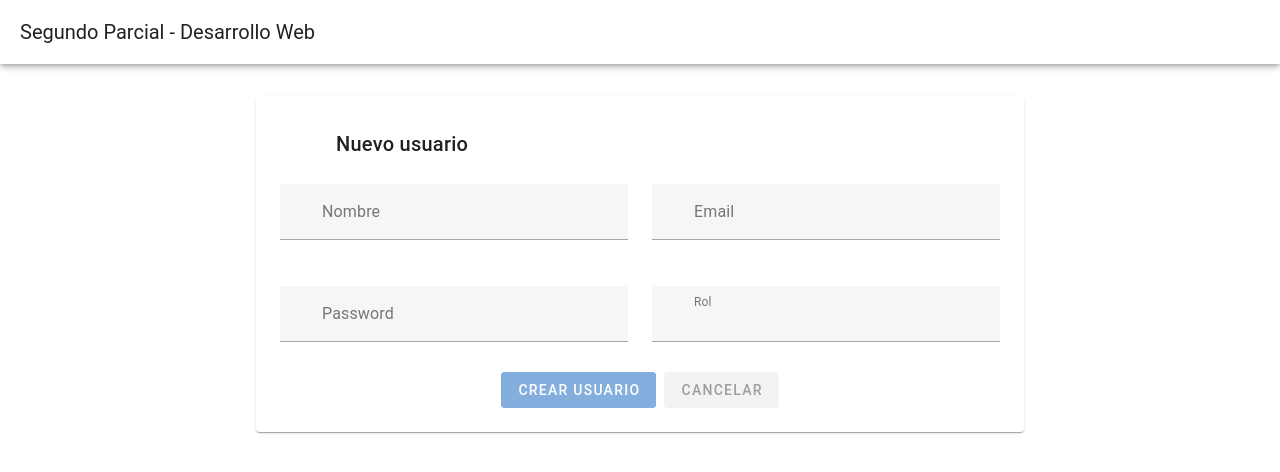
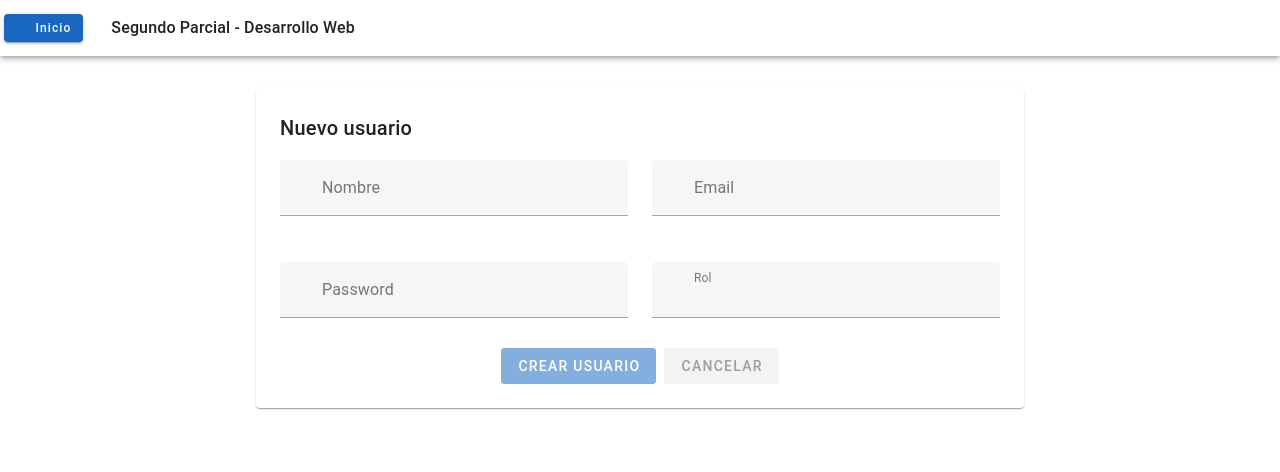
Before and after one commit to ByronRodM/SP_DesarrolloWeb, a Vue app in the folder vue-app/: page /usuarios/nuevo in a window 1280 px wide. Shown: the top 472 px of the page. Built offline with nearby package versions, Linux system fonts and the light colour scheme; sample sign-in values are in the browser's storage.

Commit message:
refactor(vue): Actualizar App.vue con botón Inicio

```diff
--- a/vue-app/src/App.vue
+++ b/vue-app/src/App.vue
@@ -1,8 +1,39 @@
 <template>
     <v-app>
-        <v-app-bar title="Segundo Parcial - Desarrollo Web" />
+        <v-app-bar density="comfortable">
+            <template #prepend>
+                <v-btn
+                    v-if="showBack"
+                    prepend-icon="mdi-home"
+                    color="primary"
+                    variant="elevated"
+                    size="small"
+                    class="mr-2 text-capitalize"
+                    @click="goHome">
+                    Inicio
+                </v-btn>
+            </template>
+            <v-toolbar-title class="text-subtitle-1 font-weight-medium">
+                Segundo Parcial - Desarrollo Web
+            </v-toolbar-title>
+        </v-app-bar>
         <v-main>
             <router-view />
         </v-main>
     </v-app>
 </template>
+
+<script setup lang="ts">
+import { computed } from "vue";
+import { useRoute, useRouter } from "vue-router";
+
+const route = useRoute();
+const router = useRouter();
+
+// Rutas donde mostrar el botón
+const backRoutes = ["usuarios-nuevo", "tareas", "tareas-nueva"];
+const showBack = computed(() => backRoutes.includes(route.name as string));
+const goHome = () => router.push("/usuarios");
+</script>
+
+<style scoped></style>
--- a/vue-app/src/views/UserForm.vue
+++ b/vue-app/src/views/UserForm.vue
@@ -2,7 +2,6 @@
     <v-container class="py-8" style="max-width: 800px">
         <v-card class="pa-6">
             <div class="d-flex align-center mb-4">
-                <v-btn icon="mdi-arrow-left" variant="text" @click="goBack" class="mr-2" />
                 <h2 class="text-h6 mb-0">{{ isEdit ? "Editar usuario" : "Nuevo usuario" }}</h2>
             </div>
 
```
